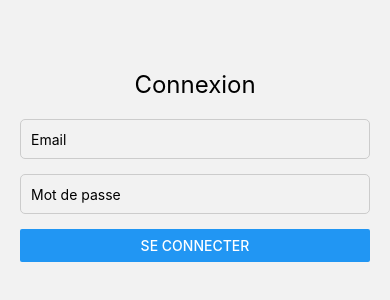
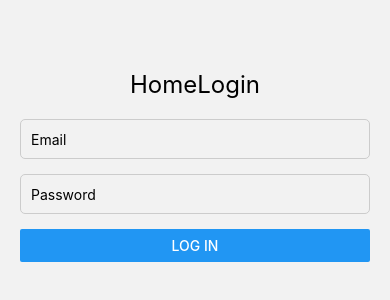
Before and after one commit to theotime2005/smart-city, a React Native app: screen /Login in a window 390 px wide. Shown: the part 288-588 px from the top of the page. Built offline with nearby package versions, Linux system fonts and the light colour scheme.

Commit message:
fix: Past language to english

```diff
--- a/screens/LoginScreen.jsx
+++ b/screens/LoginScreen.jsx
@@ -7,7 +7,7 @@ const LoginScreen = ({ navigation }) => {
 
     const handleLogin = () => {
         if (email === 'test@example.net' && password === 'blabla') {
-            navigation.navigate('Accueil');
+            navigation.navigate('Home');
         } else {
             Alert.alert('Erreur', 'Email ou mot de passe incorrect');
         }
@@ -15,7 +15,7 @@ const LoginScreen = ({ navigation }) => {
 
     return (
         <View style={styles.container}>
-            <Text style={styles.title}>Connexion</Text>
+            <Text style={styles.title}>HomeLogin</Text>
 
             <TextInput
                 style={styles.input}
@@ -28,13 +28,13 @@ const LoginScreen = ({ navigation }) => {
 
             <TextInput
                 style={styles.input}
-                placeholder="Mot de passe"
+                placeholder="Password"
                 value={password}
                 onChangeText={setPassword}
                 secureTextEntry={true}
             />
 
-            <Button title="Se connecter" onPress={handleLogin} />
+            <Button title="Log in" onPress={handleLogin} />
         </View>
     );
 };
--- a/screens/WelcomeScreen.jsx
+++ b/screens/WelcomeScreen.jsx
@@ -4,8 +4,9 @@ import {Button, Text, View} from "react-native";
 function WelcomeScreen({navigation}) {
     return (
         <View>
-            <Text>Bienvenu sur Cares. Pour commencer, connectez-vous.</Text>
-            <Button title="Connexion" accessibilityLabel="Se connecter" onPress={() => navigation.navigate('Connexion')}/>
+            <Text>Welcome to Cares. To continue, create an account or sign up.</Text>
+            <Button title="Sign up" accessibilityLabel="Sign up" onPress={() => navigation.navigate('SignUp')}/>
+            <Button title="HomeLogin" accessibilityLabel="Login" onPress={() => navigation.navigate('HomeLogin')}/>
         </View>
     )
 }
```
